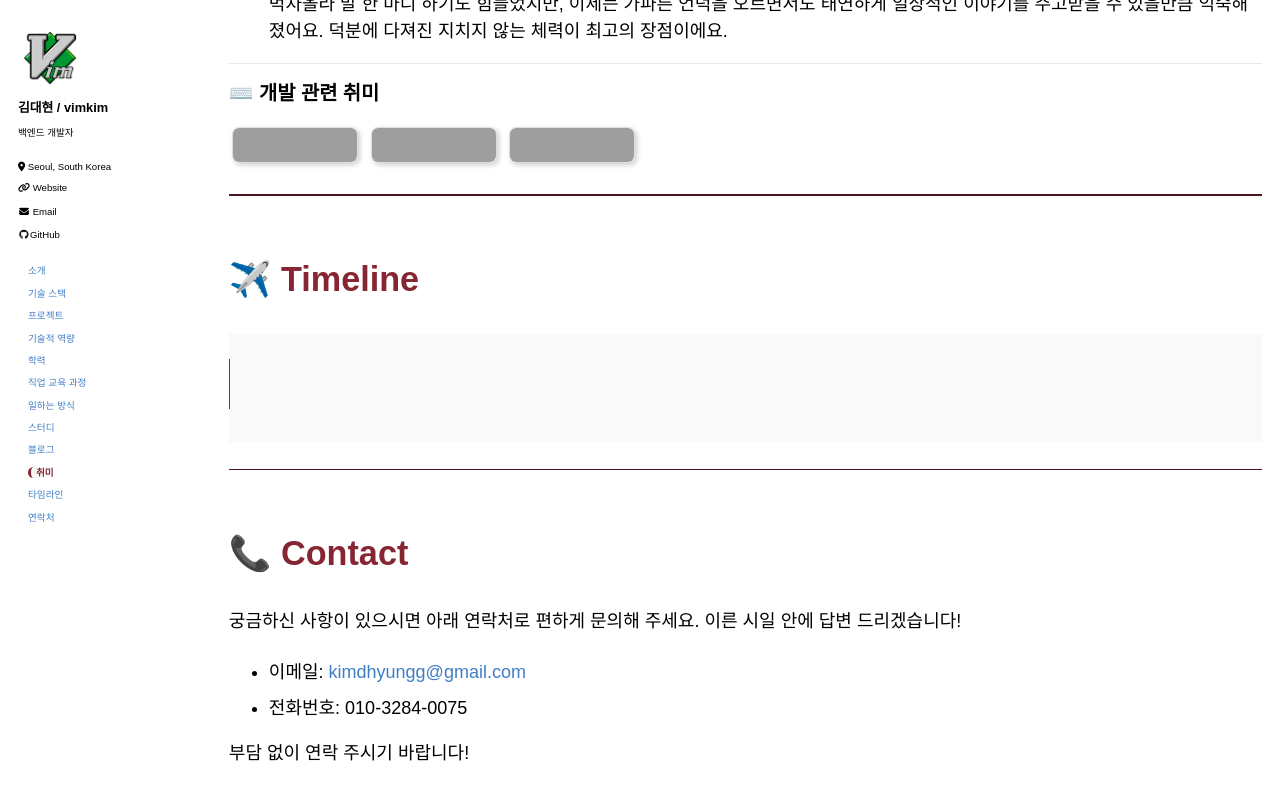
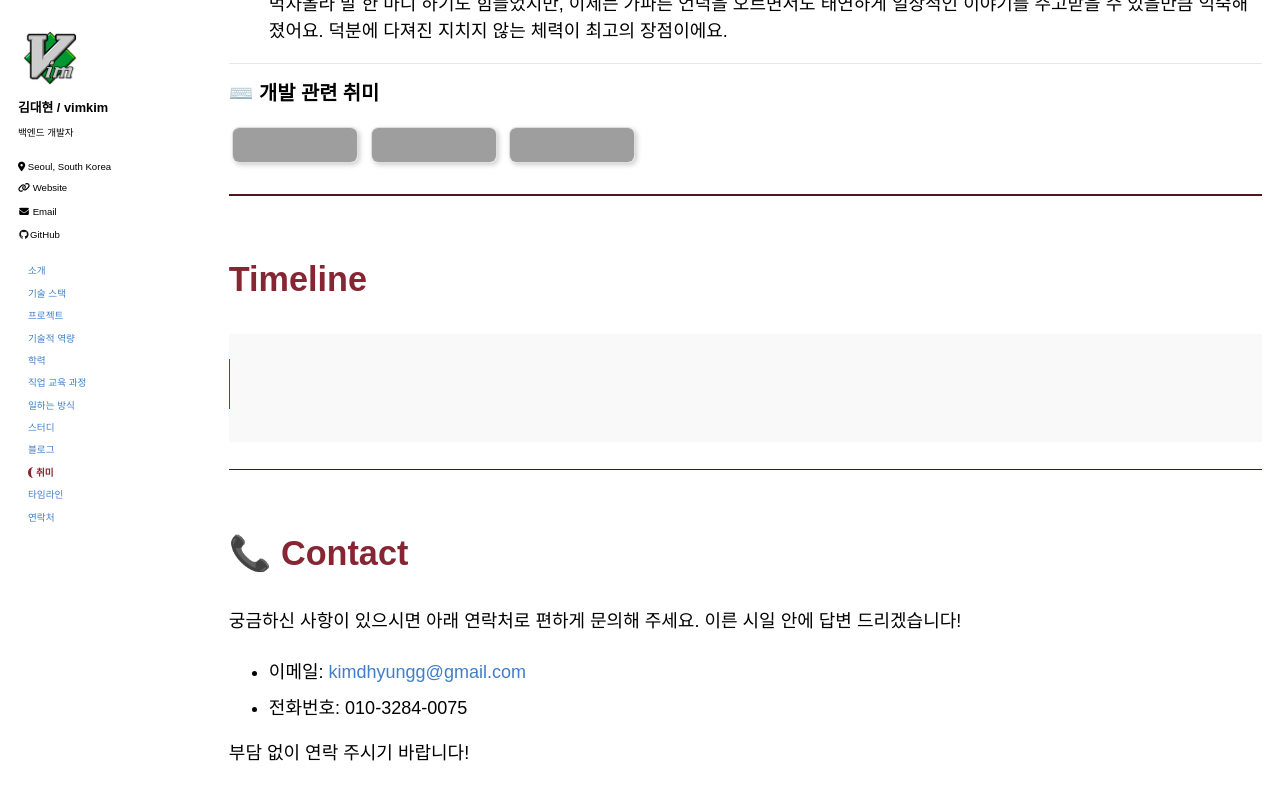
Before and after one commit to vimkim/vimkim.github.io, a Jekyll site: the page built from _pages/about.md, in a window 1280 px wide and 900 px high, scrolled down 12148 px. Shown: the top 800 px of the window. Built offline with Jekyll 4.4.1, drawn with Linux system fonts in a browser that asks for light colours; some web fonts are replaced; grey boxes are pictures that could not be loaded.

```diff
--- a/_includes/table-of-contents.html
+++ b/_includes/table-of-contents.html
@@ -9,6 +9,6 @@
     <li><a href="/#-cs-studies">스터디</a></li>
     <li><a href="/#-my-blog">블로그</a></li>
     <li><a href="/#-extra">취미</a></li>
-    <li><a href="/#-timeline">타임라인</a></li>
+    <li><a href="/#timeline">타임라인</a></li>
     <li><a href="/#-contact">연락처</a></li>
 </ul>
--- a/_pages/about.md
+++ b/_pages/about.md
@@ -447,7 +447,7 @@ redirect_from:
 [![Neovim](https://img.shields.io/badge/NeoVim-%2357A143.svg?&style=for-the-badge&logo=neovim&logoColor=white){:.badge}](https://google.com/search?q=Neovim)
 [![Obsidian](https://img.shields.io/badge/Obsidian-%23483699.svg?style=for-the-badge&logo=obsidian&logoColor=white){:.badge}](https://google.com/search?q=Obsidian)
 
-## ✈️ Timeline
+## Timeline
 
 <div class="mermaid">
 gantt
```
